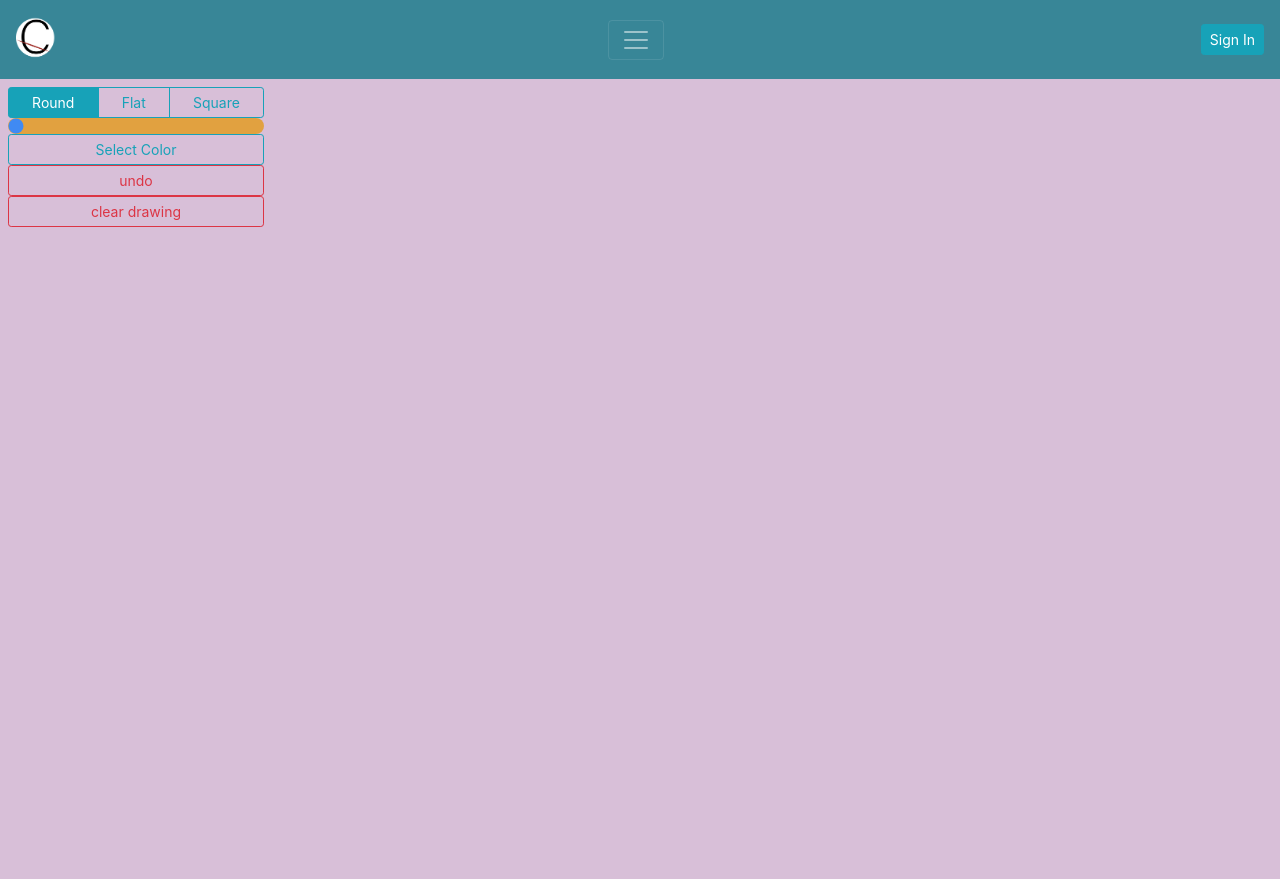
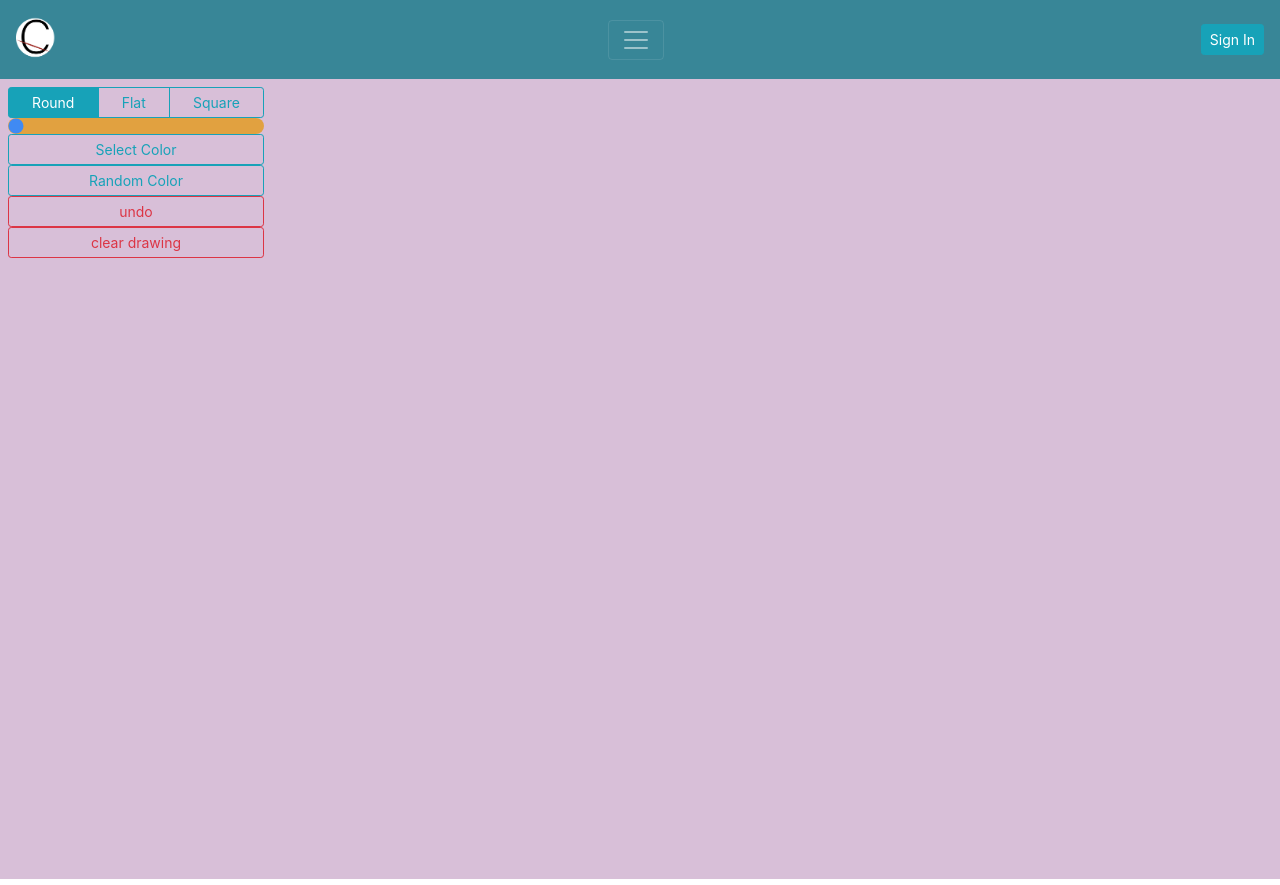
Before and after one commit to siobahnschuck/Curate, a React (Create React App) app in the folder client/: page /studio in a window 1280 px wide. Built offline with nearby package versions, Linux system fonts and the light colour scheme; a web font is replaced by a local one.

Commit message:
random color drawing tool

```diff
--- a/client/src/components/canvas/Canvas.jsx
+++ b/client/src/components/canvas/Canvas.jsx
@@ -4,6 +4,7 @@ import { CirclePicker } from 'react-color'
 import { Link } from 'react-router-dom'
 import Tippy from '@tippyjs/react'
 import '../../css/Canvas.css'
+import { setColor } from '../../store/actions/DrawingActions'
 
 const Canvas = (props) => {
   const [show, setShow] = useState(false)
@@ -52,6 +53,14 @@ const Canvas = (props) => {
     contextRef.current.lineCap = props.penType
     contextRef.current.strokeStyle = props.colorHexCode
     contextRef.current.lineWidth = parseInt(props.thickness)
+  }
+
+  const ranColor = () => {
+    let r = Math.random() * 255
+    let g = Math.random() * 255
+    let b = Math.random() * 255
+    let a = Math.random() * 1
+    return props.SetColor(`rgb(${r}, ${g}, ${b}, ${a})`)
   }
 
   const clearDrawing = () => {
@@ -111,6 +120,7 @@ const Canvas = (props) => {
         }>
           <Button size="sm" variant="outline-info" >Select Color</Button>
         </Tippy>
+        <Button size='sm' variant="outline-info" onClick={ranColor}>Random Color</Button>
         <Button size="sm" variant="outline-danger" onClick={undo}>undo</Button>
         <Button size="sm" variant="outline-danger" onClick={clearDrawing}>clear drawing</Button>
         {props.authenticated ? <form onSubmit={saveDrawing}>
--- a/client/src/components/drawings/DrawingDetails.jsx
+++ b/client/src/components/drawings/DrawingDetails.jsx
@@ -44,7 +44,7 @@ const DrawingDetails = (props) => {
       <img className="deet-drawing" src={selectedDrawing.image} alt="lgDrawing" width="400" />
       <div className="draw-deets-info">
         <h3>{selectedDrawing.filename}</h3>
-        <p>Created on: {selectedDrawing.created_at.split(' ')[0]}</p>
+        <p>Created on: {selectedDrawing.created_at}</p>
         <h3>Change Gallery:</h3>
         <form onSubmit={(e) => handleSubmit(e, selectedDrawing.id, parseInt(galleryId))}>
           <select className="draw-gal-form" onChange={(e) => props.getId(e.target.value)}>
```
